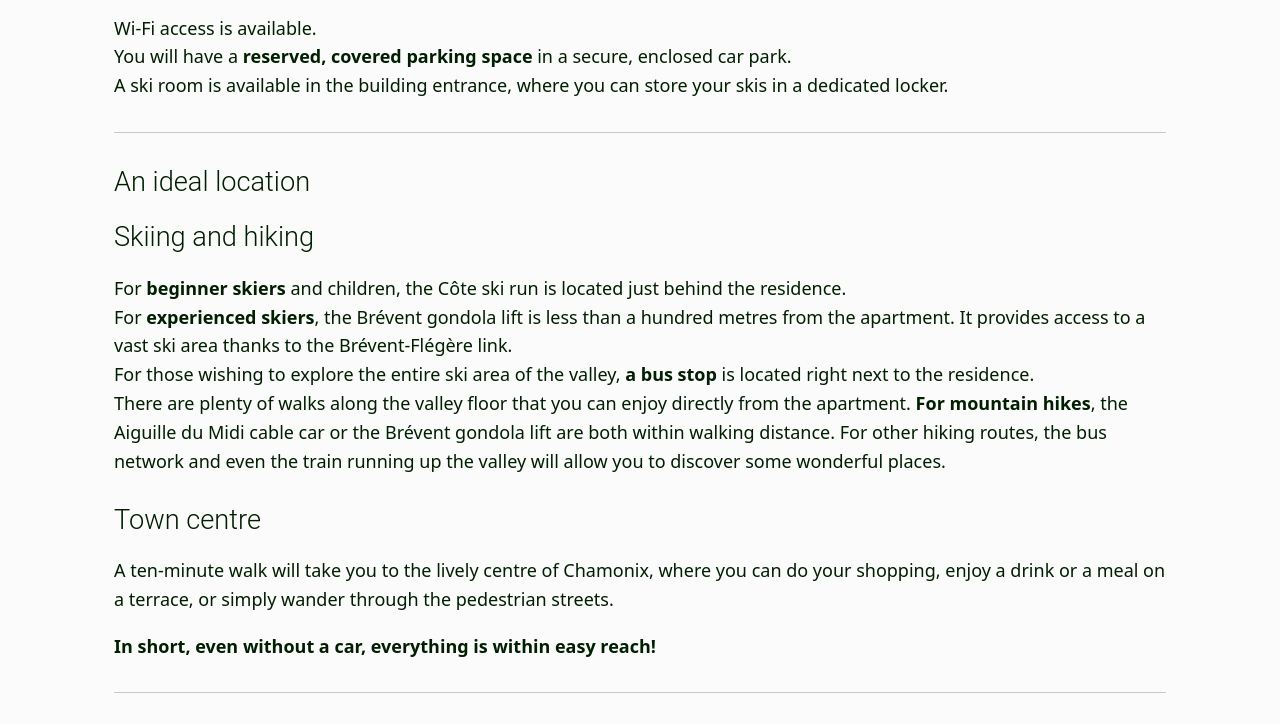
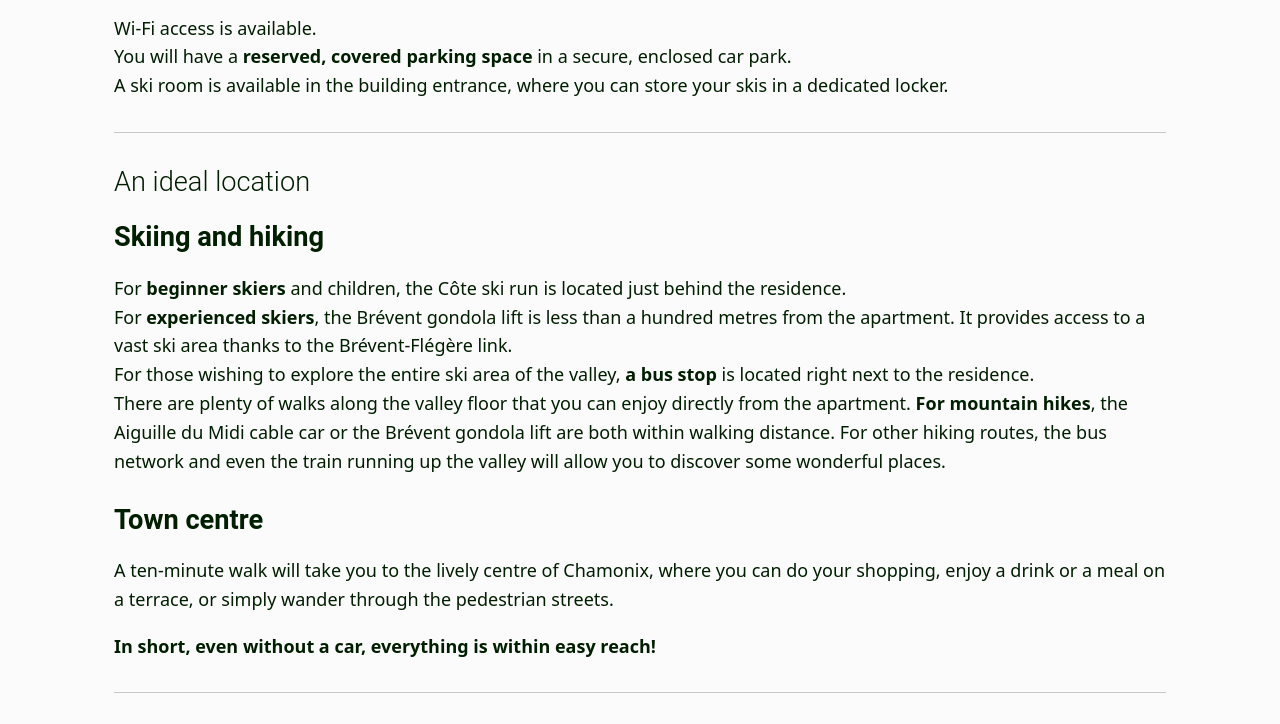
Before and after one commit to michelange2008/chez-bouy, a Laravel app: page / in a window 1280 px wide. Shown: the part 1663-2387 px from the top of the page. Run offline with Laravel 12, Linux system fonts and the light colour scheme; data comes from the database, SQL or seed files in the repository; style sheets or scripts are compiled from the project's sources.

Commit message:
modif style soustitre markdown

```diff
--- a/resources/css/chez-bouy.css
+++ b/resources/css/chez-bouy.css
@@ -428,4 +428,5 @@ footer {
     .home-gallery-heading { flex-wrap: wrap; }
 }
 
-.stay-markdown h1, .stay-markdown h2 { font-weight: 300; }
+.stay-markdown h1 { font-weight: 300; }
+.stay-markdown h2 { font-weight: 700; }
```
Also changed, not shown: 3 other files.
